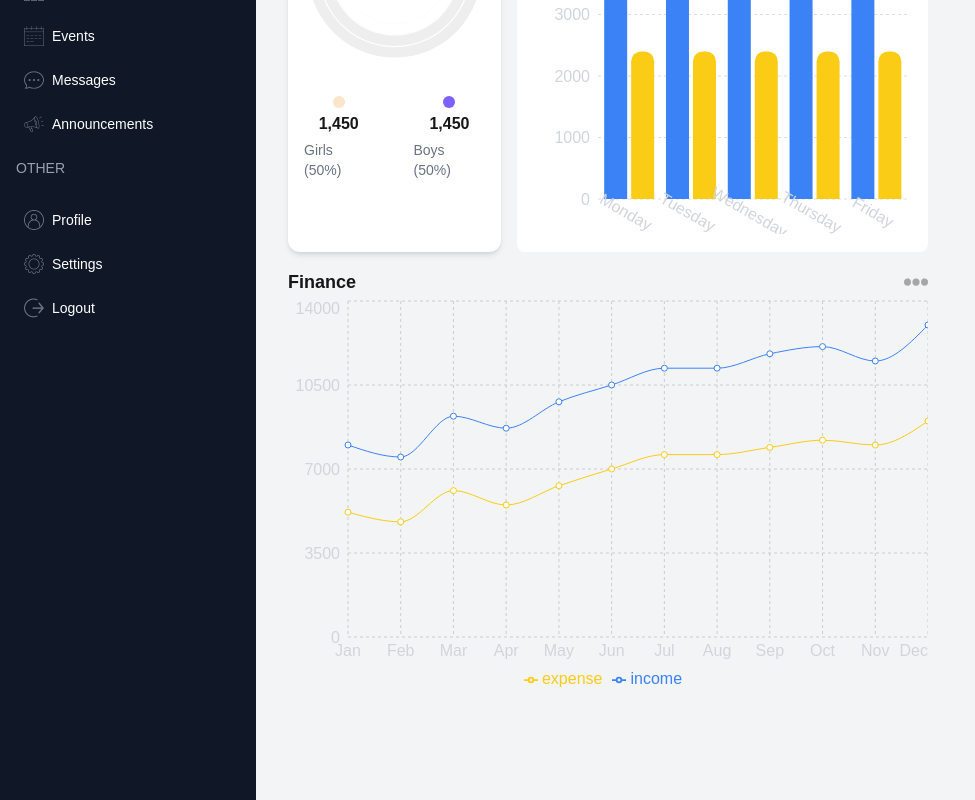
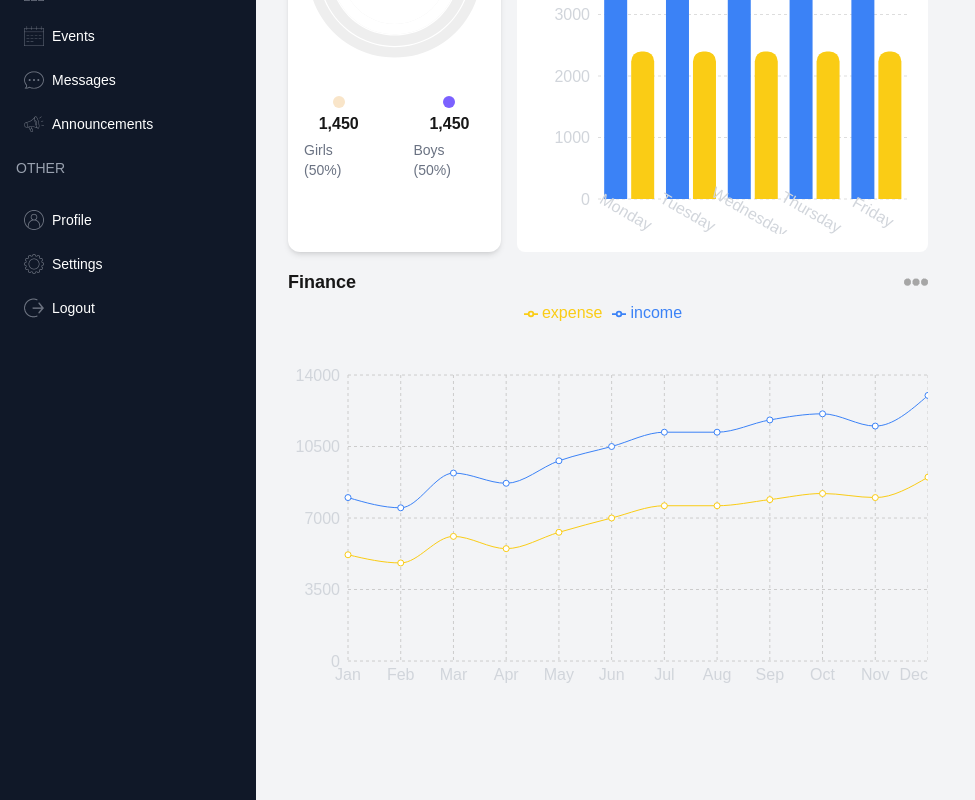
Before and after one commit to rumachoudhury/school-management-dashboard, a Next.js app: page /admin in a window 1280 px wide. Shown: the part 604-1404 px from the top of the page, without its empty margins (0-975 px from the left). Built offline with nearby package versions, Linux system fonts and the light colour scheme.

Commit message:
Adjust legend spacing

```diff
--- a/src/components/FinanceChart.tsx
+++ b/src/components/FinanceChart.tsx
@@ -102,7 +102,11 @@ const FinanceChart = () => {
               borderRadius: "8px",
             }}
           />
-          <Legend />
+          <Legend
+            align="center"
+            verticalAlign="top"
+            wrapperStyle={{ paddingBottom: "50px" }}
+          />
 
           {/* <Line dataKey="income" stroke="#3B82F6" />
           <Line dataKey="expense" stroke="#FACC15" /> */}
```
